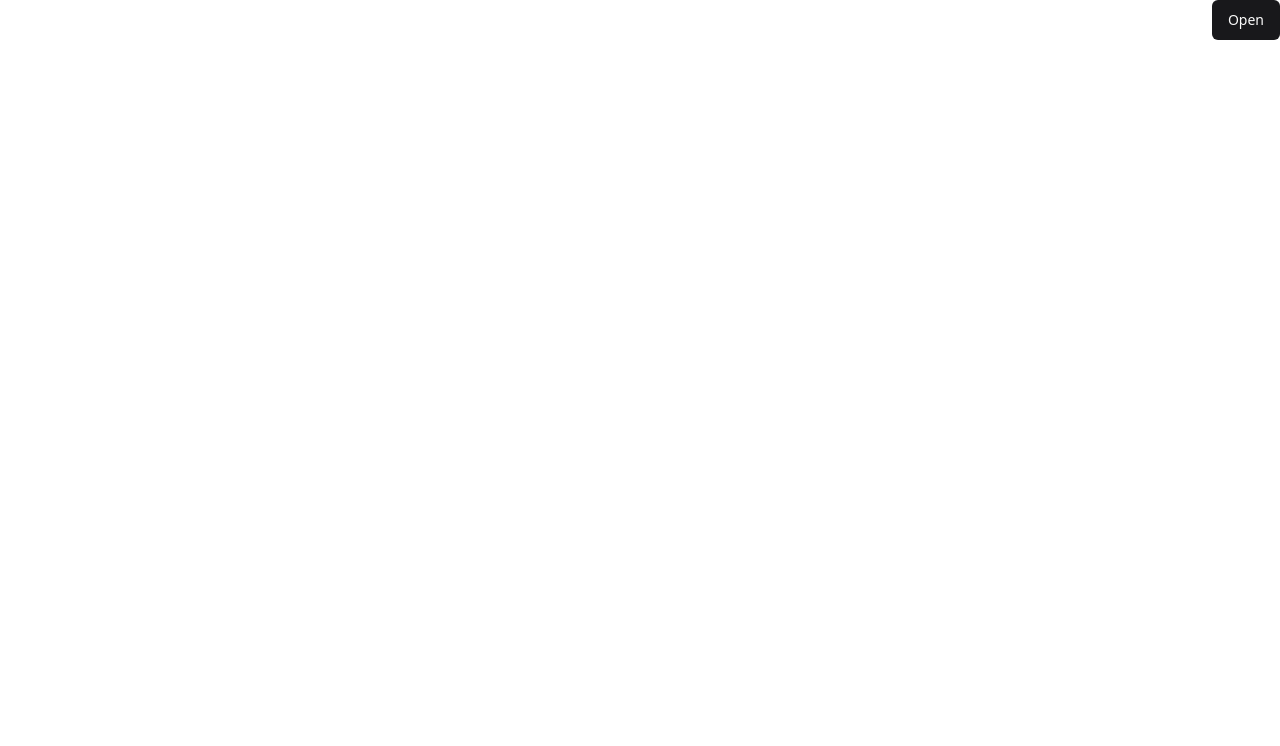
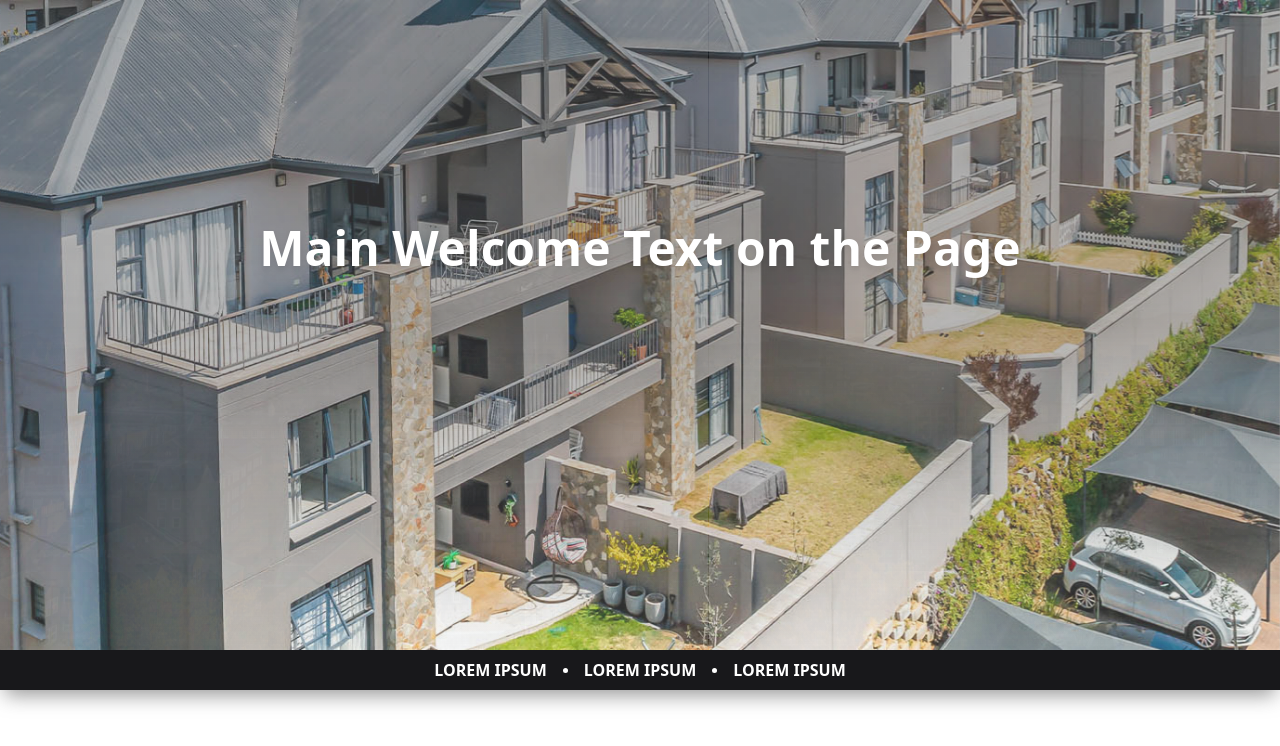
Before and after one commit to AlanNapieralski/tom-properties, a Next.js app: page / in a window 1280 px wide. Shown: the top 746 px of the page. Built offline with nearby package versions, Linux system fonts and the light colour scheme.

Commit message:
added image alternation to welcome section

```diff
--- a/src/app/components/Welcome.tsx
+++ b/src/app/components/Welcome.tsx
@@ -1,22 +1,57 @@
 import Image from 'next/image'
+import { useState, useEffect } from 'react'
 
 export default function Welcome() {
 
+  type ImageProps = {
+    src: string,
+    alt: string,
+    width?: number,
+    height?: number
+  }
+
+  const images: ImageProps[] = [
+    {
+      src: "/assets/images/welcome-slider/welcome-image.jpeg",
+      alt: 'properties',
+      width: 1366,
+      height: 788
+    },
+
+    {
+      src: "/assets/images/welcome-slider/welcome-image2.jpg",
+      alt: 'more properties',
+      width: 2000,
+      height: 700
+    },
+  ]
+  const [index, setIndex] = useState(0);
+
+  useEffect(() => {
+    const timer = setInterval(() => {
+      setIndex(prevIndex => 1 - prevIndex)
+    }, 5000)
+    return () => {
+      clearInterval(timer);
+    }
+  }, [])
+
   return (
     <section className="flex flex-col pb-16">
-      <div className='relative overflow-hidden'>
+      <div className='relative overflow-hidden h-[650px]'>
+        <div className='absolute inset-0 h-full'>
+          {images.map((img, idx) => (
+            <Image
+              key={idx}
+              {...img}
+              className={`absolute inset-0 w-full h-full object-cover object-center opacity-0 transition-opacity duration-1000 ease-in-out ${index === idx ? "opacity-100" : "opacity-0"}`}
+            />
+          ))}
+        </div>
         <div className='absolute inset-0 bg-gradient-to-b from-primary via-primary to-transparent opacity-30'></div>
         <h1 className="absolute inset-x-0 top-56 flex items-center justify-center font-bold text-5xl text-white drop-shadow-lg">
           Main Welcome Text on the Page
         </h1>
-        {/* NOTE: Make sure to make it into two alternating images  */}
-        <Image
-          src="/assets/images/welcome-image.jpeg"
-          alt='properties'
-          width={1366}
-          height={788}
-          className='max-w-full w-full h-[650px] object-cover object-center'
-        />
       </div>
 
       <div className="flex justify-center items-center py-2 bg-primary text-white shadow-bottom">
--- a/src/app/page.tsx
+++ b/src/app/page.tsx
@@ -13,15 +13,8 @@ export default function Home() {
 
   return (
     <>
-      <SideNav
-        triggerButton={
-          <Button
-            className="absolute inset-y-0 right-0"
-          >
-            Open
-          </Button>
-        }
-      />
+      <Welcome />
+
     </>
   );
 }
```
Also changed, not shown: public/assets/images/welcome-slider/welcome-image.jpeg (renamed from public/assets/images/welcome-image.jpeg), public/assets/images/welcome-slider/welcome-image2.jpg (added).
